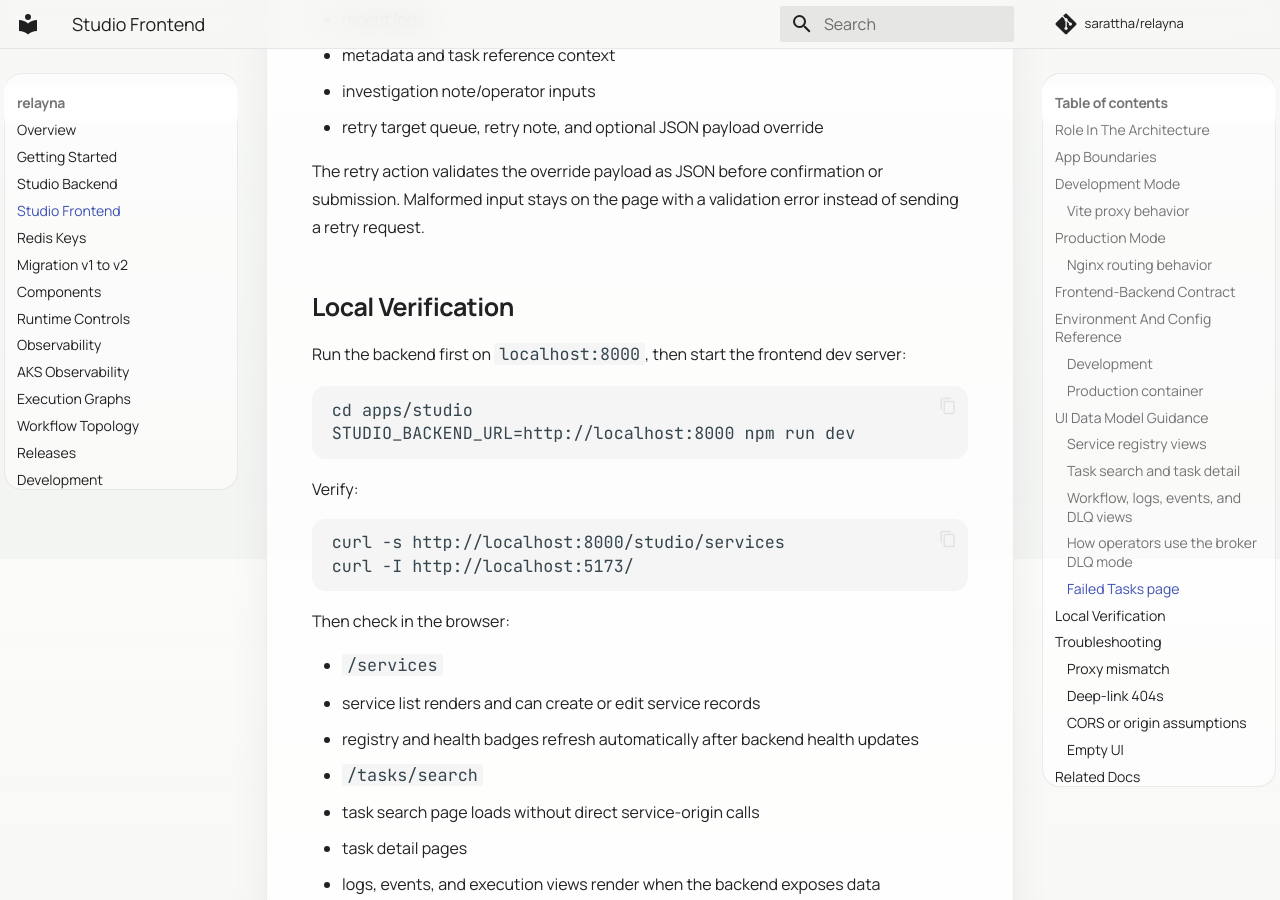
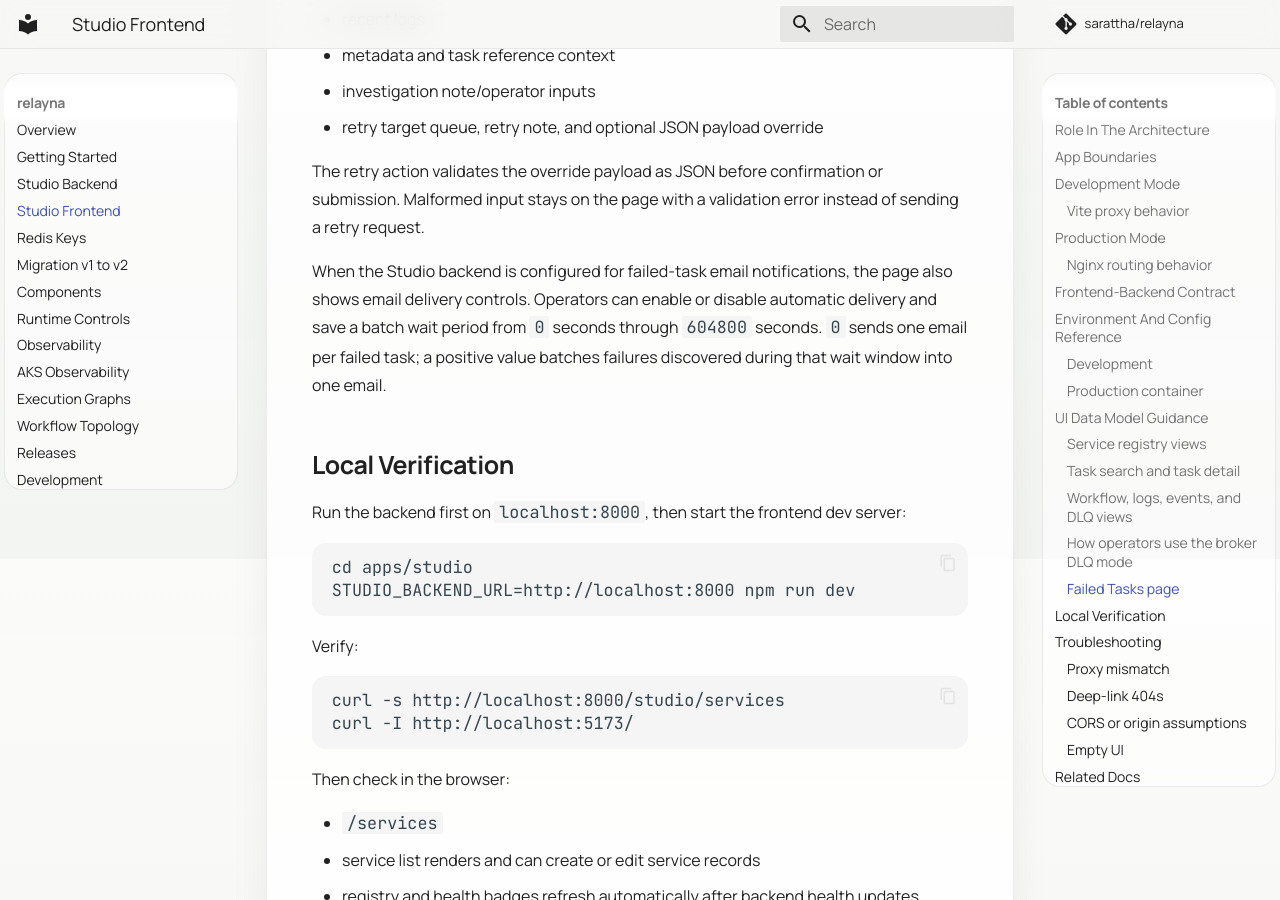
Before and after one commit to sarattha/relayna, an MkDocs documentation site: the page built from docs/studio-frontend.md, in a window 1280 px wide and 900 px high, scrolled down 10241 px. Built offline with MkDocs 1.6.1 and Material for MkDocs 9.7.7, drawn with Linux system fonts in a browser that asks for light colours; comment, search, counter and statistics services are not loaded.

```diff
--- a/docs/studio-frontend.md
+++ b/docs/studio-frontend.md
@@ -379,6 +379,12 @@ The retry action validates the override payload as JSON before confirmation or
 submission. Malformed input stays on the page with a validation error instead
 of sending a retry request.
 
+When the Studio backend is configured for failed-task email notifications, the
+page also shows email delivery controls. Operators can enable or disable
+automatic delivery and save a batch wait period from `0` seconds through
+`604800` seconds. `0` sends one email per failed task; a positive value batches
+failures discovered during that wait window into one email.
+
 ## Local Verification
 
 Run the backend first on `localhost:8000`, then start the frontend dev server:
--- a/pyproject.toml
+++ b/pyproject.toml
@@ -1,6 +1,6 @@
 [project]
 name = "relayna"
-version = "1.4.15"
+version = "1.4.16"
 description = "Shared RabbitMQ/Redis infrastructure for Relayna."
 readme = "README.md"
 requires-python = ">=3.13"
```
Also changed, not shown: CHANGELOG.md (+24 -0 lines), README.md (+3 -3 lines), docs/aks-observability.md (+1 -1 lines), docs/getting-started.md (+2 -2 lines), docs/releases.md (+4 -4 lines), 4 other files.
